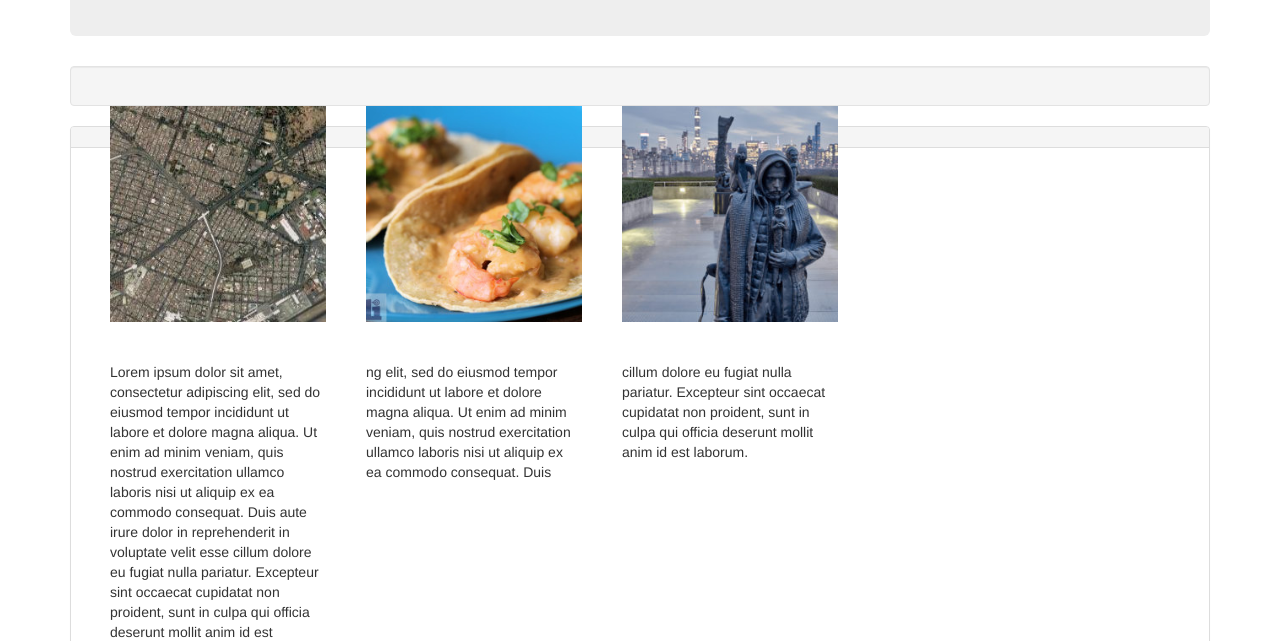
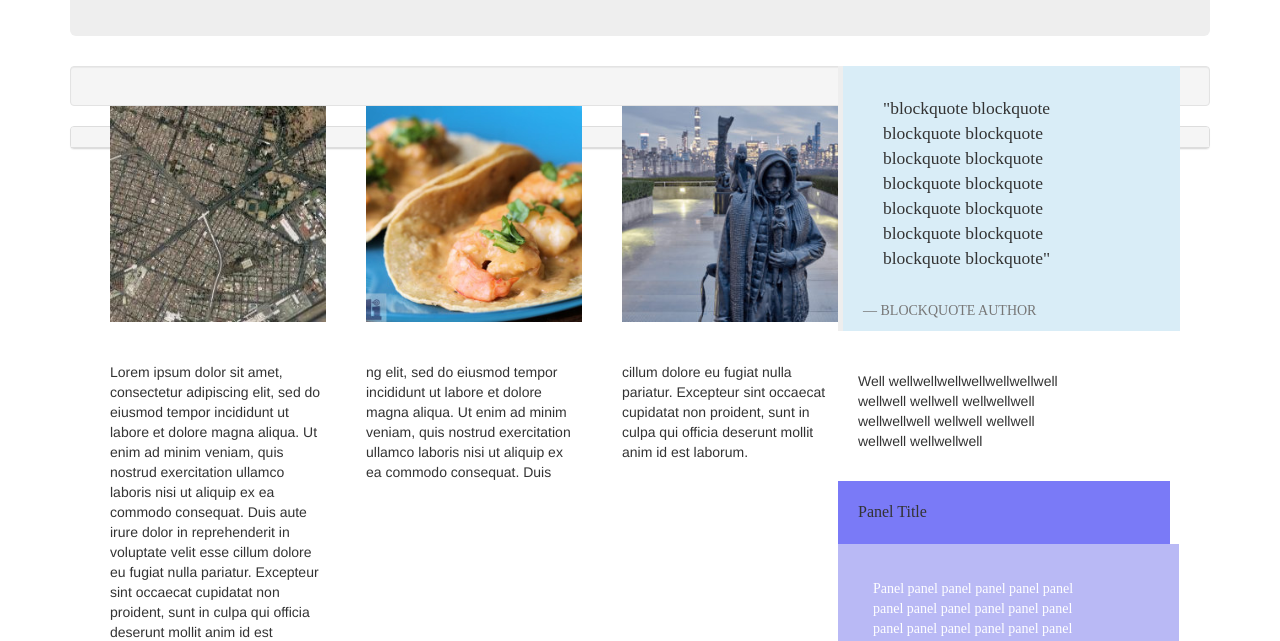
Before and after one commit to RyanDuff613/vacationSite, a plain HTML site: page index.html in a window 1280 px wide. Shown: the part 159-800 px from the top of the page. Drawn offline with Linux system fonts and the light colour scheme.

Commit message:
add styles rules for panel, well, and blockquote. need to play with these more as they are interfering with the columns

```diff
--- a/css/styles.css
+++ b/css/styles.css
@@ -19,7 +19,24 @@ img.columnPic {
 
 blockquote {
   float: left;
-  width: 100%;
+  width: 30%;
   padding: 20px;
   font-family: serif;
 }
+
+.panel-body{
+  font-family: 'Times New Roman', Times, serif;
+  background-color: rgb(185, 185, 245);
+  color: white;
+  float: left;
+  width: 30%;
+  padding: 20px;
+}
+.panel-title {
+  font-family: 'Times New Roman', Times, serif;
+  background-color: rgb(122, 122, 247);
+  color: white;
+  float: left;
+  width: 30%;
+  padding: 20px;
+}
--- a/index.html
+++ b/index.html
@@ -24,18 +24,18 @@
         <p> cillum dolore eu fugiat nulla pariatur. Excepteur sint occaecat cupidatat non proident, sunt in culpa qui officia deserunt mollit anim id est laborum.</p>
       </div>
       <blockquote class="bg-info">
-        <p>"Excepteur sint occaecat cupidatat non proident, sunt in culpa qui officia deserunt mollit"</p>
-        <footer>Kenny Powers</footer>
+        <p>"blockquote blockquote blockquote blockquote blockquote blockquote blockquote blockquote blockquote blockquote blockquote blockquote blockquote blockquote"</p>
+        <footer>BLOCKQUOTE AUTHOR</footer>
       </blockquote>
       <div class="well">
-        <p> cillum dolore eu fugiat nulla pariatur. Excepteur sint occaecat cupidatat non proident, sunt in culpa qui officia deserunt mollit anim id est laborum.</p>
+        <p>Well wellwellwellwellwellwellwell wellwell wellwell wellwellwell wellwellwell wellwell  wellwell wellwell wellwellwell</p>
       </div>
       <div class="panel panel-default">
         <div class="panel-heading">
-          <p class="panel-title">Tacos</p>
+          <p class="panel-title">Panel Title</p>
         </div>
         <div class="panel-body">
-          <p> cillum dolore eu fugiat nulla pariatur. Excepteur sint occaecat cupidatat non proident, sunt in culpa qui officia deserunt mollit anim id est laborum.</p>
+          <p>Panel panel panel panel panel panel panel panel panel panel panel panel panel panel panel panel panel panel panel panel panel panel panel panel panel panel panel panel panel panel panel panel panel panel panel panel panel panel panel panel</p>
         </div>
       </div>
     </div>
```
